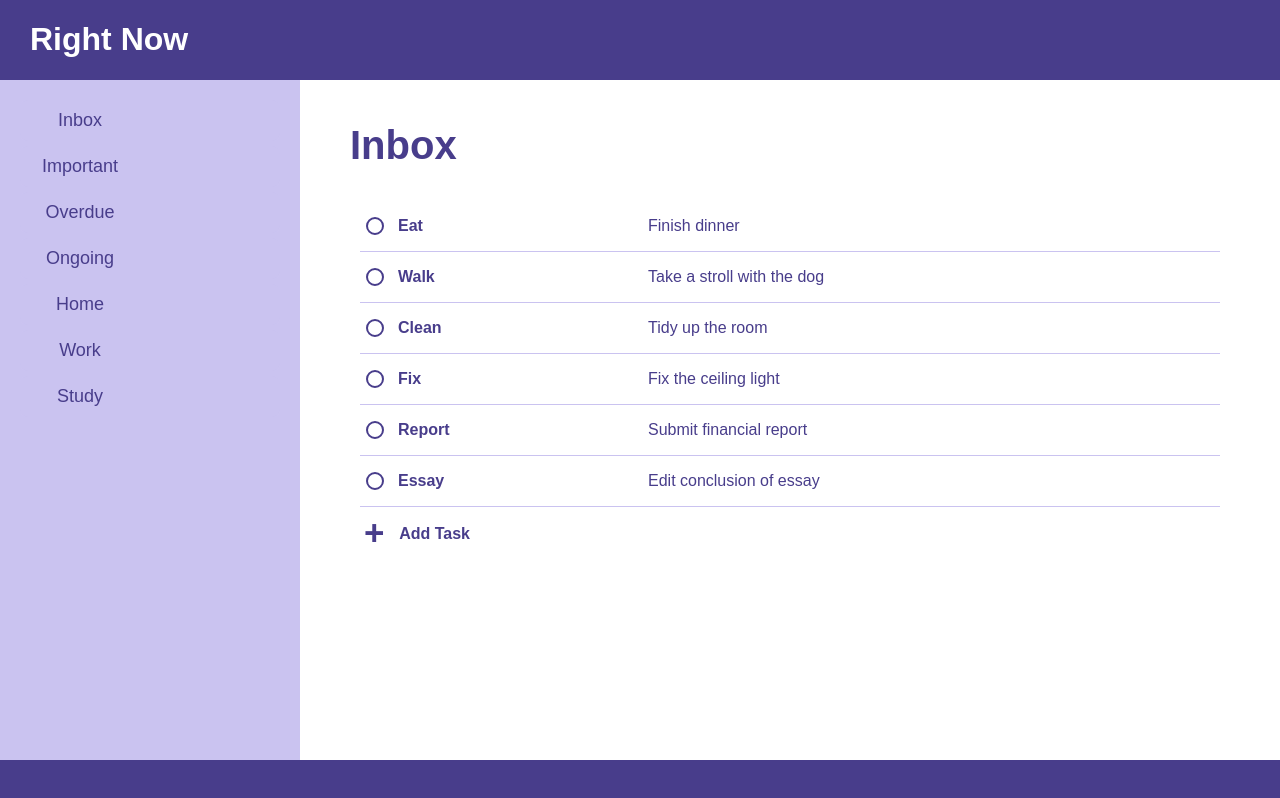
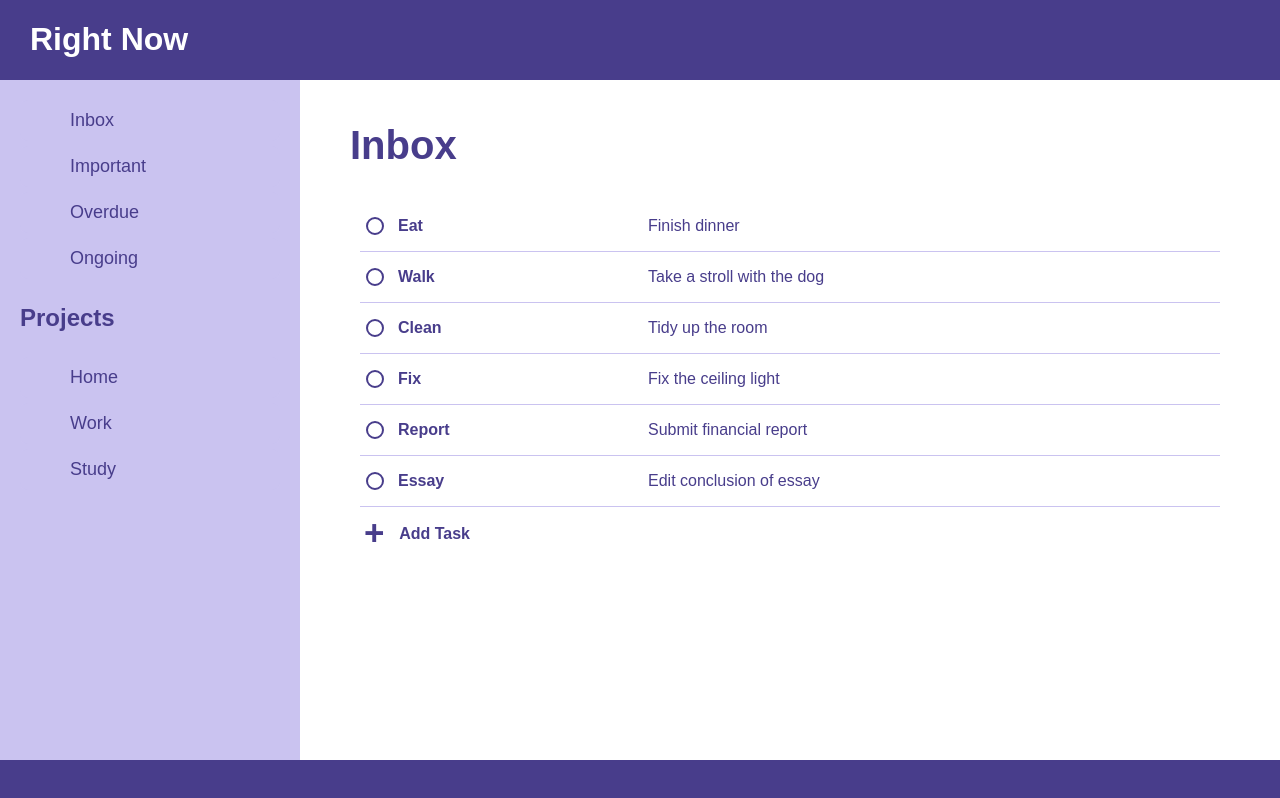
Before and after one commit to slabwu/todo-list, a website built with webpack: page src/template.html in a window 1280 px wide. Built offline with nearby package versions, Linux system fonts and the light colour scheme.

Commit message:
Create project hierarchy

```diff
--- a/src/render.js
+++ b/src/render.js
@@ -31,7 +31,8 @@ class Renderer {
 
     renderProjects() {
         deleteElementsFrom("projectList");
-        Projects.list.forEach((project) => {
+        Projects.list.forEach((project, index) => {
+            if (index === 4) addElement('Projects', "h2", "projectList", "projects", true);
             addButton(`${project.name}`, "projectList", () => {
                 project.setAsCurrent();
                 [...document.querySelector("#projectList").children].forEach(project => {
@@ -55,7 +56,7 @@ class Renderer {
             addCheckbox(task, taskContainer);
             addElement(task.name, "p", taskContainer, "name", true);
             addElement(task.description, "p", taskContainer, "description", true);
-            addElement('divider', "div", "taskList", "divider");
+            addElement("divider", "div", "taskList", "divider");
 
             let elements = [...document.getElementById(`${taskContainer}`).children];
 
--- a/src/styles.css
+++ b/src/styles.css
@@ -62,9 +62,10 @@ body {
     background-color: var(--light);
     color: var(--dark);
     font-size: 18px;
-    padding: 10px 140px 10px 0;
+    padding: 10px 0 10px 50px;
     border: none;
     border-radius: 8px;
+    text-align: left;
 }
 
 #projectList > button:hover {
```
